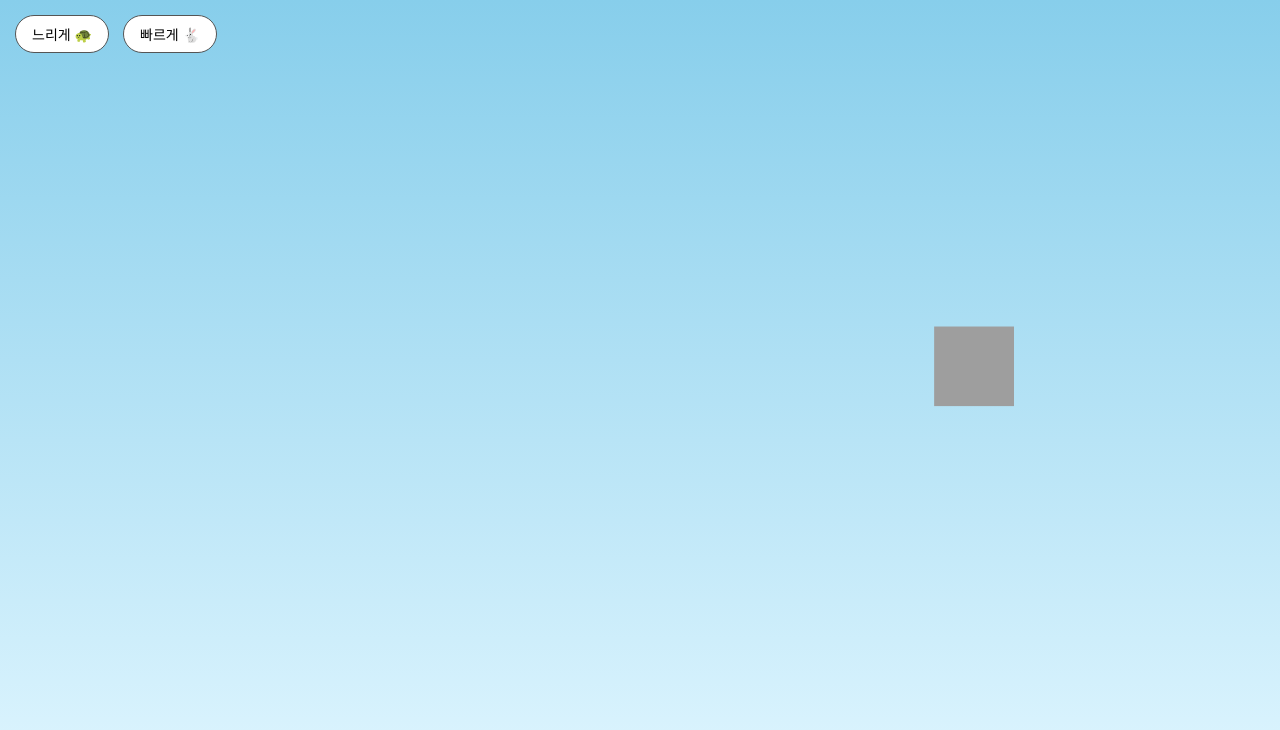
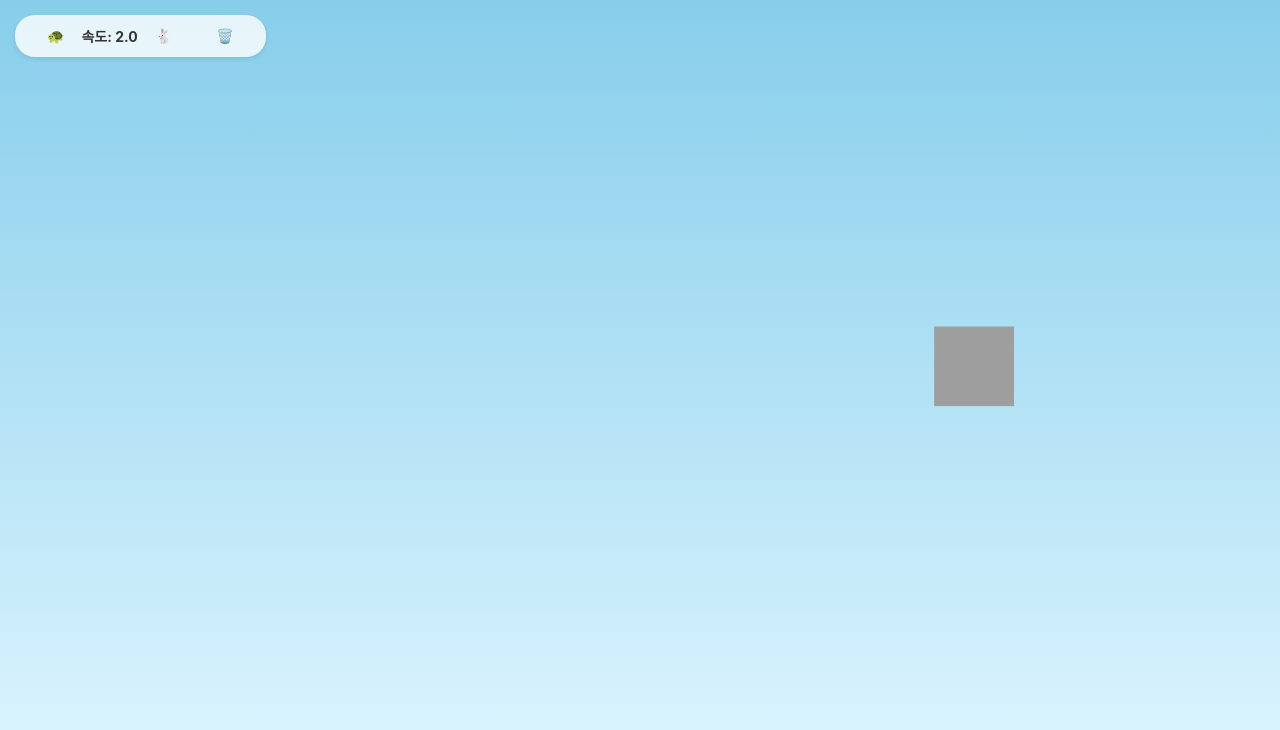
Before and after one commit to dlatjdgk/js251120, a plain HTML site: page index.html in a window 1280 px wide. Drawn offline with Linux system fonts and the light colour scheme.

Commit message:
feat: Add speed display, clear ball button, and update designs

```diff
--- a/index.html
+++ b/index.html
@@ -12,6 +12,7 @@
             width: 100%;
             height: 100%;
             background: linear-gradient(to bottom, #87CEEB, #E0F6FF); /* Subtle sky-like gradient */
+            font-family: -apple-system, BlinkMacMacSystemFont, 'Segoe UI', Roboto, 'Helvetica Neue', Arial, sans-serif;
         }
         canvas {
             display: block;
@@ -21,27 +22,48 @@
             top: 15px;
             left: 15px;
             z-index: 10;
+            display: flex;
+            align-items: center;
+            background-color: rgba(255, 255, 255, 0.8);
+            padding: 5px 15px;
+            border-radius: 20px;
+            box-shadow: 0 2px 5px rgba(0,0,0,0.1);
         }
         .controls button {
-            padding: 8px 16px;
+            padding: 8px 12px;
             font-size: 14px;
             cursor: pointer;
-            border: 1px solid #555;
-            background-color: #fff;
-            border-radius: 20px;
-            margin-right: 10px;
-            transition: background-color 0.2s, color 0.2s;
+            border: none;
+            background-color: transparent;
+            margin: 0 5px;
+            transition: transform 0.2s;
         }
         .controls button:hover {
-            background-color: #333;
-            color: #fff;
+            transform: scale(1.1);
+        }
+        #speedDisplay {
+            font-size: 14px;
+            font-weight: bold;
+            color: #333;
+            min-width: 50px;
+            text-align: center;
+        }
+        #clearBallBtn {
+            margin-left: 15px; /* Add some space */
+            color: #d9534f; /* Reddish color for clear/delete action */
+            font-weight: normal;
+        }
+        #clearBallBtn:hover {
+            color: #c9302c;
         }
     </style>
 </head>
 <body>
     <div class="controls">
-        <button id="slowerBtn">느리게 🐢</button>
-        <button id="fasterBtn">빠르게 🐇</button>
+        <button id="slowerBtn" title="느리게">🐢</button>
+        <span id="speedDisplay"></span>
+        <button id="fasterBtn" title="빠르게">🐇</button>
+        <button id="clearBallBtn" title="공 지우기">🗑️</button>
     </div>
     <canvas id="backgroundCanvas"></canvas>
 
@@ -51,6 +73,10 @@
 
         let width = canvas.width = window.innerWidth;
         let height = canvas.height = window.innerHeight;
+
+        // --- Elements ---
+        const speedDisplay = document.getElementById('speedDisplay');
+        const clearBallBtn = document.getElementById('clearBallBtn');
 
         // --- Objects ---
         const mouse = { x: null, y: null, radius: 150 };
@@ -66,7 +92,13 @@
 
         // --- Dog Image ---
         const dogImage = new Image();
-        dogImage.src = 'https://img.freepik.com/premium-photo/pomeranian-dog-white-background_63176-471.jpg'; // A placeholder cute dog icon
+        // Using a PNG image with a transparent background
+        dogImage.src = 'https://cdn-icons-png.flaticon.com/512/91/91544.png';
+
+        // --- Functions ---
+        function updateSpeedDisplay() {
+            speedDisplay.textContent = `속도: ${dog.speed.toFixed(1)}`;
+        }
 
         // --- Event Listeners ---
         window.addEventListener('resize', () => {
@@ -84,11 +116,17 @@
         });
 
         document.getElementById('slowerBtn').addEventListener('click', () => {
-            dog.speed = Math.max(0.5, dog.speed - 0.5); // Set a minimum speed
+            dog.speed = Math.max(0.5, dog.speed - 0.5);
+            updateSpeedDisplay();
         });
 
         document.getElementById('fasterBtn').addEventListener('click', () => {
-            dog.speed = Math.min(10, dog.speed + 0.5); // Set a maximum speed
+            dog.speed = Math.min(10, dog.speed + 0.5);
+            updateSpeedDisplay();
+        });
+
+        clearBallBtn.addEventListener('click', () => {
+            ball.active = false;
         });
 
         // --- Drawing Functions ---
@@ -102,8 +140,11 @@
             if (ball.active) {
                 ctx.beginPath();
                 ctx.arc(ball.x, ball.y, ball.size, 0, Math.PI * 2);
-                ctx.fillStyle = 'red';
+                ctx.fillStyle = '#66BB6A'; // Playful green
+                ctx.strokeStyle = '#388E3C'; // Darker green outline
+                ctx.lineWidth = 2;
                 ctx.fill();
+                ctx.stroke();
                 ctx.closePath();
             }
         }
@@ -169,6 +210,8 @@
             requestAnimationFrame(animate);
         }
 
+        // --- Initial Setup ---
+        updateSpeedDisplay();
         dogImage.onload = animate;
         if (dogImage.complete) animate();
 
```
